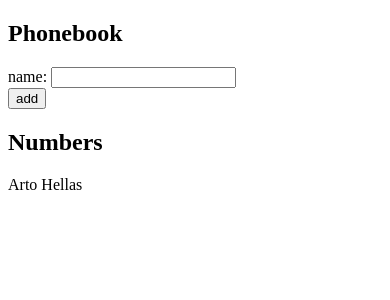
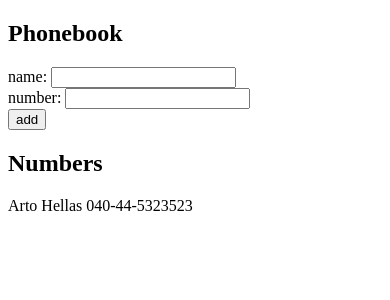
Before and after one commit to Alastair7/full-stack-open, a React (Create React App) app in the folder part2/phonebook/: page / in a window 390 px wide. Shown: the top 300 px of the page. Built offline with nearby package versions, Linux system fonts and the light colour scheme.

Commit message:
ADD: Part 2 Exercise 2.8 phonebook

```diff
--- a/part2/phonebook/src/App.jsx
+++ b/part2/phonebook/src/App.jsx
@@ -1,8 +1,11 @@
 import { useState } from "react";
 
 const App = () => {
-  const [persons, setPersons] = useState([{ name: "Arto Hellas" }]);
+  const [persons, setPersons] = useState([
+    { name: "Arto Hellas", number: "040-44-5323523" },
+  ]);
   const [newName, setNewName] = useState("");
+  const [newNumber, setNewNumber] = useState("");
   const personExists = (persons, name) => {
     console.log(
       "NewName: ",
@@ -25,15 +28,21 @@
     console.log("Adding new person...");
     const Person = {
       name: newName,
+      number: newNumber,
     };
 
     setPersons(persons.concat(Person));
     console.log("New Person added ", Person);
     setNewName("");
+    setNewNumber("");
   };
 
   const handleNameChange = (event) => {
     setNewName(event.target.value);
+  };
+
+  const handleNumberChange = (event) => {
+    setNewNumber(event.target.value);
   };
 
   return (
@@ -44,12 +53,19 @@
           name: <input value={newName} onChange={handleNameChange} />
         </div>
         <div>
+          number: <input value={newNumber} onChange={handleNumberChange} />
+        </div>
+        <div>
           <button type="submit">add</button>
         </div>
       </form>
       <h2>Numbers</h2>
       {persons.map((person) => {
-        return <p key={person.name}>{person.name}</p>;
+        return (
+          <p key={person.name}>
+            {person.name} {person.number}
+          </p>
+        );
       })}
     </div>
   );
```
